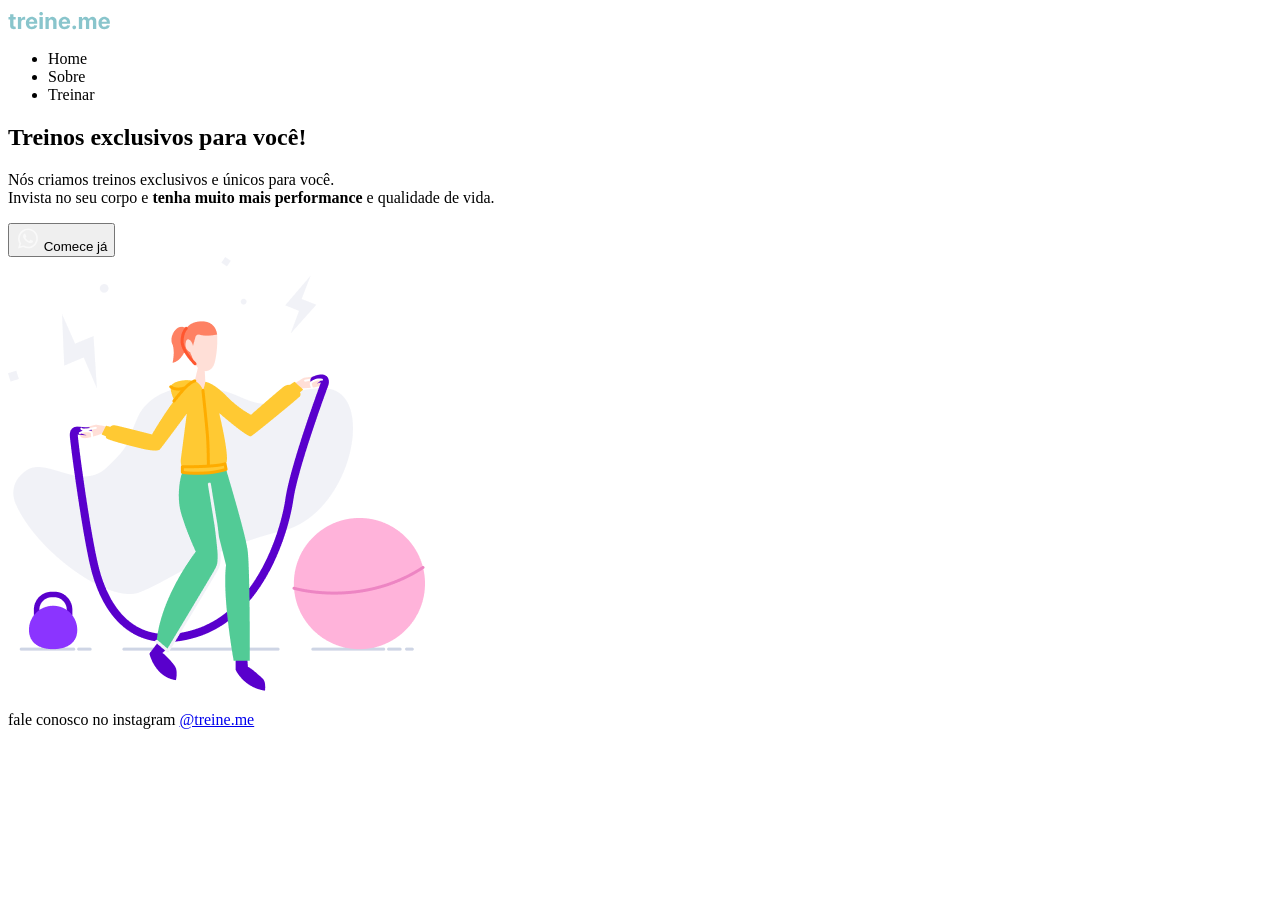
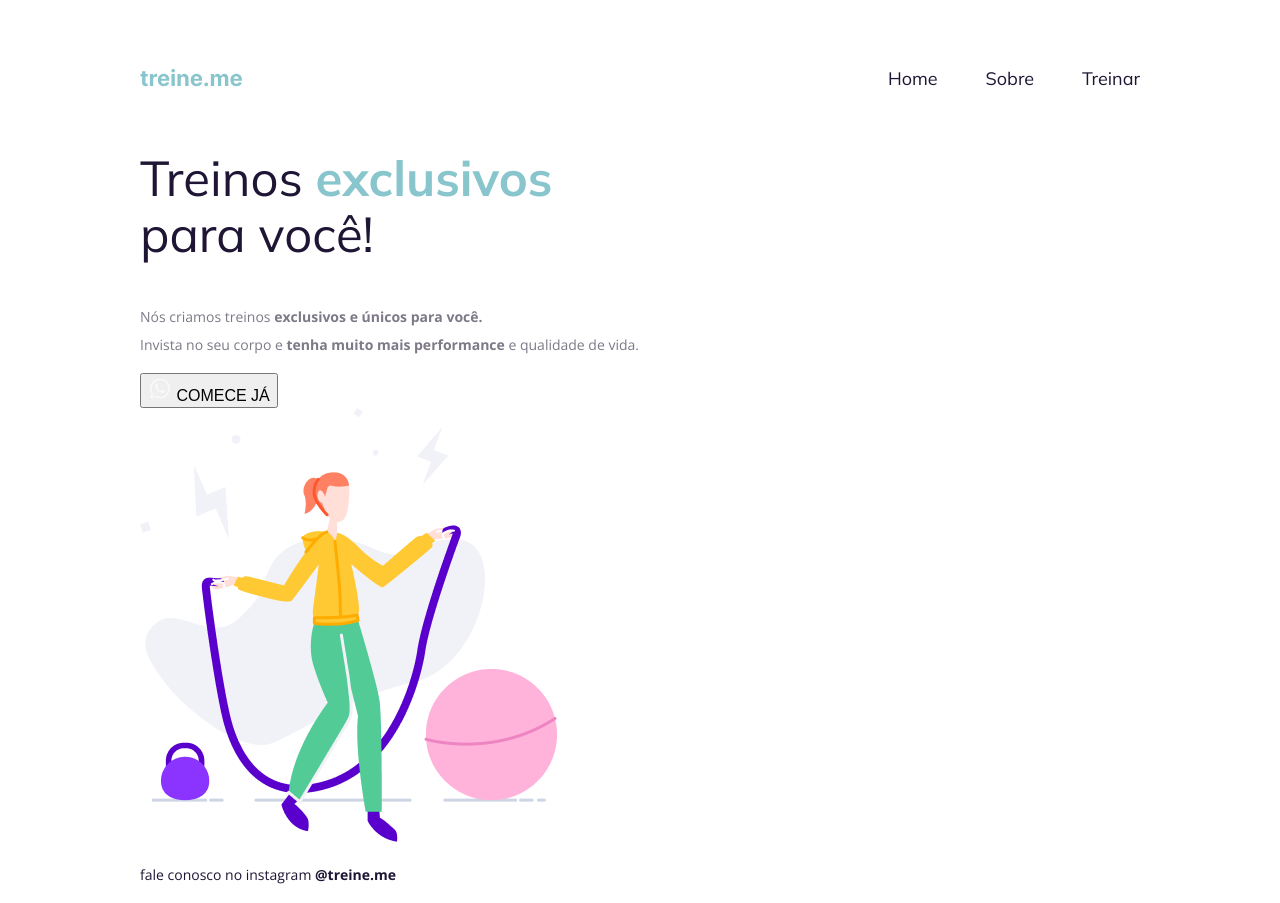
Before and after one commit to camilahorita/projeto2_rocketseat, a plain HTML site: page index.html in a window 1280 px wide. Before the commit the page ends 800 px from the top, so only its background shows below. Drawn offline with nearby package versions, Linux system fonts and the light colour scheme.

Commit message:
style sheet text color and size

```diff
--- a/index.html
+++ b/index.html
@@ -3,25 +3,31 @@
 <head>
   <meta charset="UTF-8">
   <meta name="viewport" content="width=device-width, initial-scale=1.0">
-  <title>Document</title>
+  <link rel="stylesheet" href="style.css">
+  <link rel="preconnect" href="https://fonts.googleapis.com">
+<link rel="preconnect" href="https://fonts.gstatic.com" crossorigin>
+<link href="https://fonts.googleapis.com/css2?family=Mulish:wght@400;700&family=Open+Sans:wght@400;700&display=swap" rel="stylesheet">
+  <title>Treine me</title>
 </head>
 <body>
   <div id="page">
-    <header>
-    <img src="images/logo.svg" alt="treine.me"/>
+
     <nav>
+      <a href="#">
+        <img src="images/logo.svg" alt="treine.me"/>
+      </a>
       <ul>
-        <li>Home</li>
-        <li>Sobre</li>
-        <li>Treinar</li>
+        <li><a href="#">Home</a></li>
+        <li><a href="#">Sobre</a></li>
+        <li><a href="#">Treinar</a></li>
       </ul>
     </nav>
-    </header>
+
     <main>
       <section>
-        <h1>Treinos <strong>exclusivos para você!</strong> </h1>
-        <p>Nós criamos treinos exclusivos e únicos para você.</br>
-          Invista no seu corpo e <strong> tenha muito mais performance </strong>
+        <h1>Treinos <span>exclusivos </span> para você! </h1>
+        <p>Nós criamos treinos <span> exclusivos e únicos para você.</span></br>
+          Invista no seu corpo e <span> tenha muito mais performance </span>
           e qualidade de vida.</p>
         <button>
           <img src="images/whats.svg"/>
--- /dev/null
+++ b/style.css
@@ -0,0 +1,75 @@
+body {
+  margin: 0;
+  font-family: 'Open Sans', sans-serif;
+  color: #1F1534;
+}
+
+#page {
+  width: 1000px;
+  margin: 65px auto 0;
+}
+
+nav {
+  display: flex;
+  justify-content: space-between;
+  align-items: center;
+  margin-bottom: 58px;
+}
+
+ul {
+  display: flex;
+  list-style: none;
+  gap: 48px;
+  margin: 0;
+  padding: 0;
+  font-family: 'Mulish', sans-serif;
+  font-size: 18px;
+}
+
+ul li a:hover{
+  font-weight: bold;
+
+}
+
+a {
+  text-decoration: none;
+  color: #1F1534;
+
+}
+
+h1 {
+  font-family: 'Mulish', sans-serif;
+  font-size: 49px;
+  line-height: 56px;
+  width: 489px;
+  font-weight: normal;
+
+}
+h1 span {
+  font-weight: bold;
+  color: #89C5CC;
+}
+
+section p {
+  font-size: 14px;
+  line-height: 28px;
+  color: #7D7987;
+}
+
+p span {
+  font-weight: bold;
+}
+
+button{
+  font-size: 16px;
+  text-transform: uppercase;
+}
+
+footer{
+  font-size: 14px;
+  line-height: 28px;
+}
+
+footer a {
+  font-weight: bold;
+}
```
